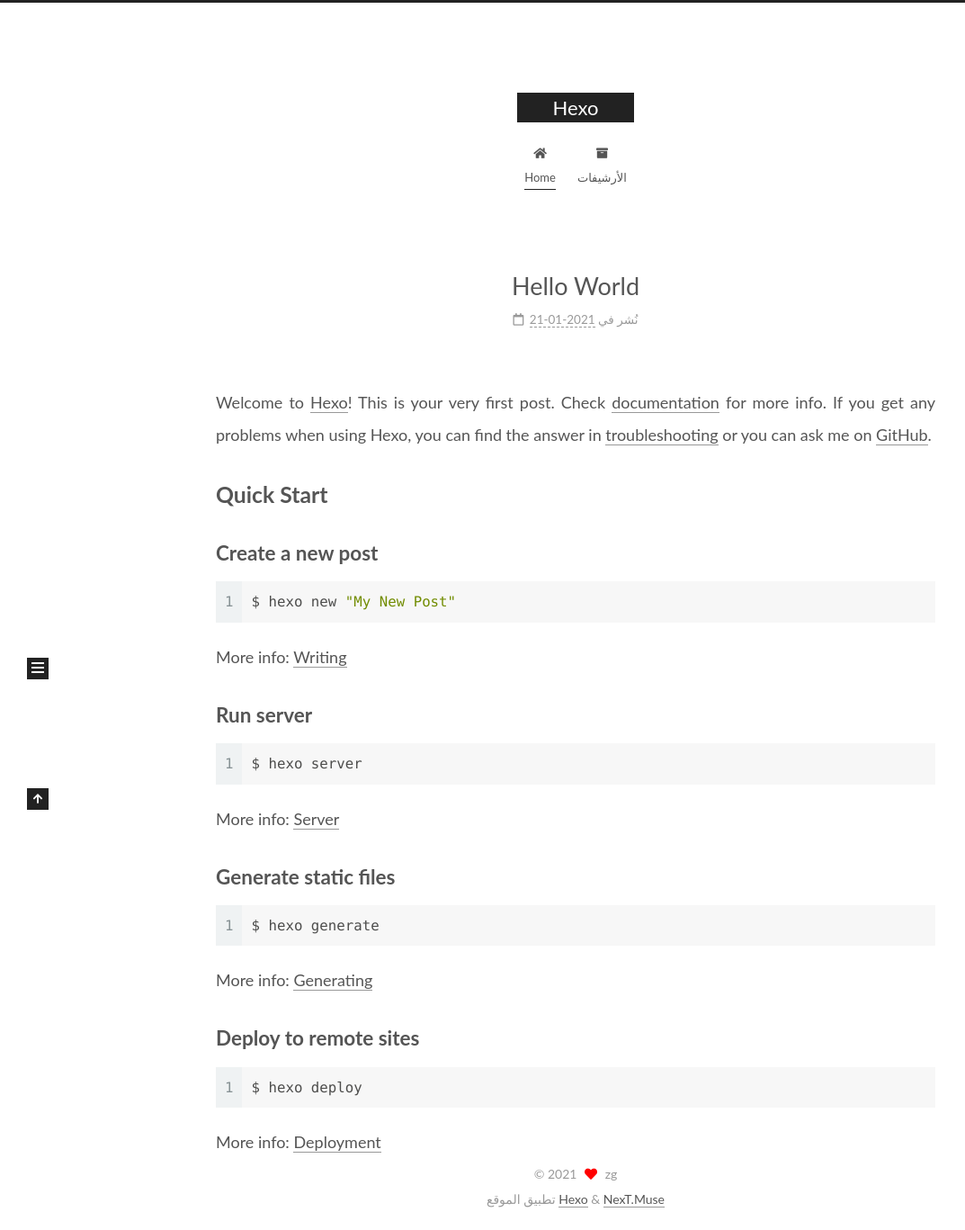
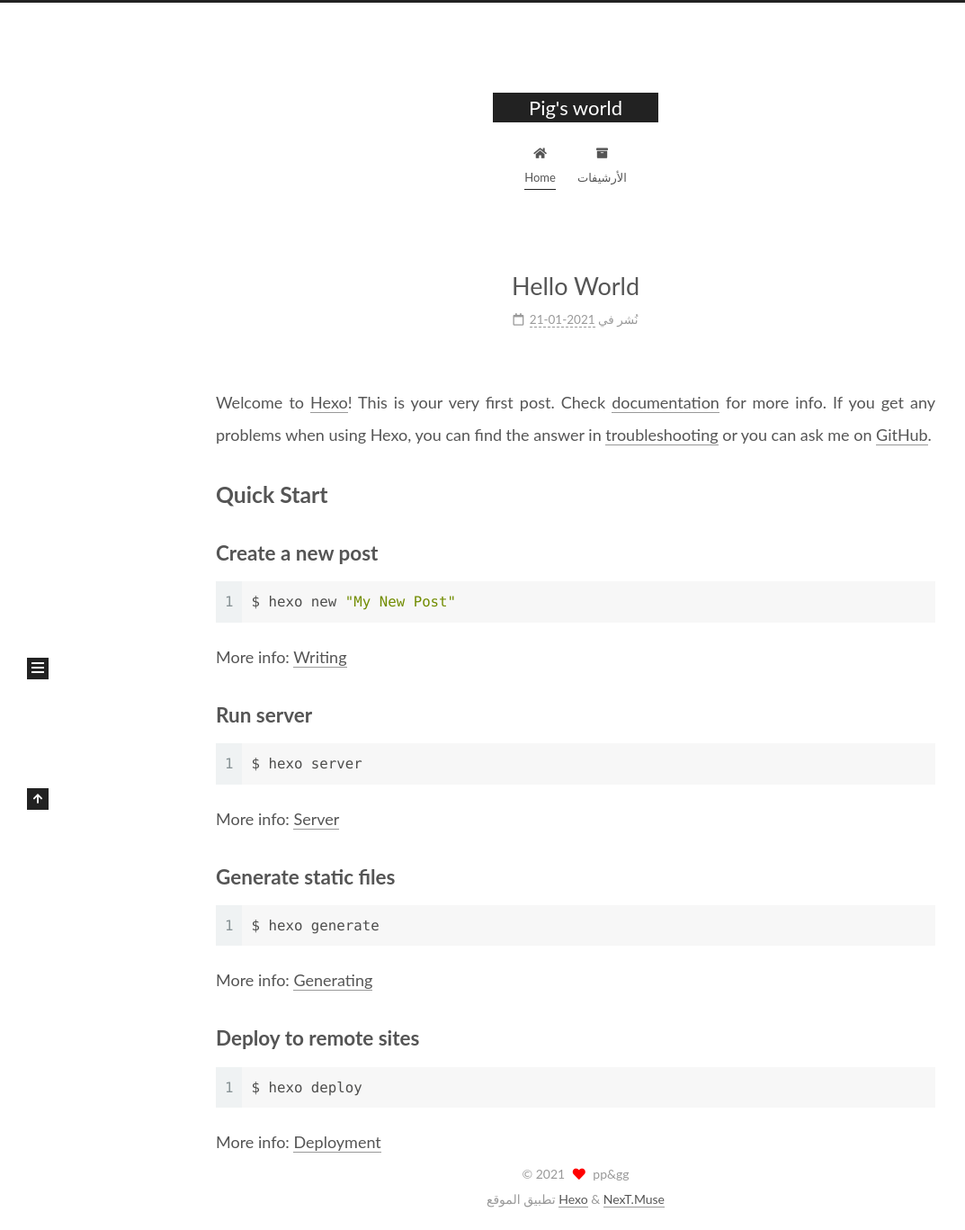
Before and after one commit to zg787428938/zg787428938.github.io, a plain HTML site: page index.html in a window 1280 px wide. Shown: the whole page at 90% size, without its empty margins (0-1073 px from the left). Drawn offline with Linux system fonts and the light colour scheme.

Commit message:
Site updated: 2021-01-22 13:47:34

```diff
--- a/css/main.css
+++ b/css/main.css
@@ -1168,7 +1168,7 @@ pre .javascript .function {
 }
 .links-of-author a::before,
 .links-of-author span.exturl::before {
-  background: #de70ff;
+  background: #26f2ff;
   border-radius: 50%;
   content: ' ';
   display: inline-block;
--- a/index.html
+++ b/index.html
@@ -21,11 +21,11 @@
   </script>
 
   <meta property="og:type" content="website">
-<meta property="og:title" content="Hexo">
+<meta property="og:title" content="Pig&#39;s world">
 <meta property="og:url" content="http://example.com/index.html">
-<meta property="og:site_name" content="Hexo">
+<meta property="og:site_name" content="Pig&#39;s world">
 <meta property="og:locale">
-<meta property="article:author" content="zg">
+<meta property="article:author" content="pp&amp;gg">
 <meta name="twitter:card" content="summary">
 
 <link rel="canonical" href="http://example.com/">
@@ -41,7 +41,7 @@
   };
 </script>
 
-  <title>Hexo</title>
+  <title>Pig's world</title>
 
 
 
@@ -92,7 +92,7 @@
 
     <a href="/" class="brand" rel="start">
       <span class="logo-line-before"><i></i></span>
-      <h1 class="site-title">Hexo</h1>
+      <h1 class="site-title">Pig's world</h1>
       <span class="logo-line-after"><i></i></span>
     </a>
   </div>
@@ -149,12 +149,12 @@
 
     <span hidden itemprop="author" itemscope itemtype="http://schema.org/Person">
       <meta itemprop="image" content="/images/avatar.gif">
-      <meta itemprop="name" content="zg">
+      <meta itemprop="name" content="pp&gg">
       <meta itemprop="description" content="">
     </span>
 
     <span hidden itemprop="publisher" itemscope itemtype="http://schema.org/Organization">
-      <meta itemprop="name" content="Hexo">
+      <meta itemprop="name" content="Pig's world">
     </span>
       <header class="post-header">
         <h2 class="post-title" itemprop="name headline">
@@ -265,7 +265,7 @@
 
       <div class="site-overview-wrap sidebar-panel">
         <div class="site-author motion-element" itemprop="author" itemscope itemtype="http://schema.org/Person">
-  <p class="site-author-name" itemprop="name">zg</p>
+  <p class="site-author-name" itemprop="name">pp&gg</p>
   <div class="site-description" itemprop="description"></div>
 </div>
 <div class="site-state-wrap motion-element">
@@ -305,7 +305,7 @@
   <span class="with-love">
     <i class="fa fa-heart"></i>
   </span>
-  <span class="author" itemprop="copyrightHolder">zg</span>
+  <span class="author" itemprop="copyrightHolder">pp&gg</span>
 </div>
   <div class="powered-by">تطبيق الموقع <a href="https://hexo.io/" class="theme-link" rel="noopener" target="_blank">Hexo</a> & <a href="https://muse.theme-next.org/" class="theme-link" rel="noopener" target="_blank">NexT.Muse</a>
   </div>
```
Also changed, not shown: 2021/01/21/hello-world/index.html (+8 -8 lines), archives/2021/01/index.html (+7 -7 lines), archives/2021/index.html (+7 -7 lines), archives/index.html (+7 -7 lines).
